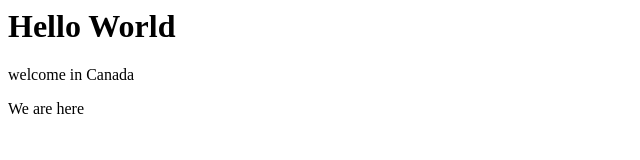
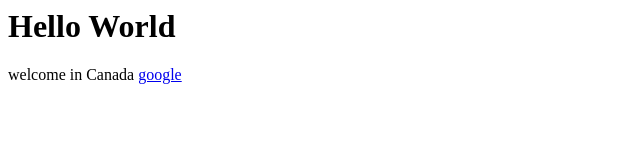
Before and after one commit to Amer-Al-Trabulsi/new.project, a plain HTML site: page Page.html in a window 1280 px wide. Shown: the whole page, without its empty margins (0-640 px from the left). Drawn offline with Linux system fonts and the light colour scheme.

Commit message:
Add google link agine

```diff
--- a/Page.html
+++ b/Page.html
@@ -5,6 +5,6 @@
     <body>
         <h1> Hello World </h1>
         <spam> welcome in Canada </spam>
-        <p> We are here </p>
+        <a href="www.google.com" > google </a>
     </body>
 </html>
```
